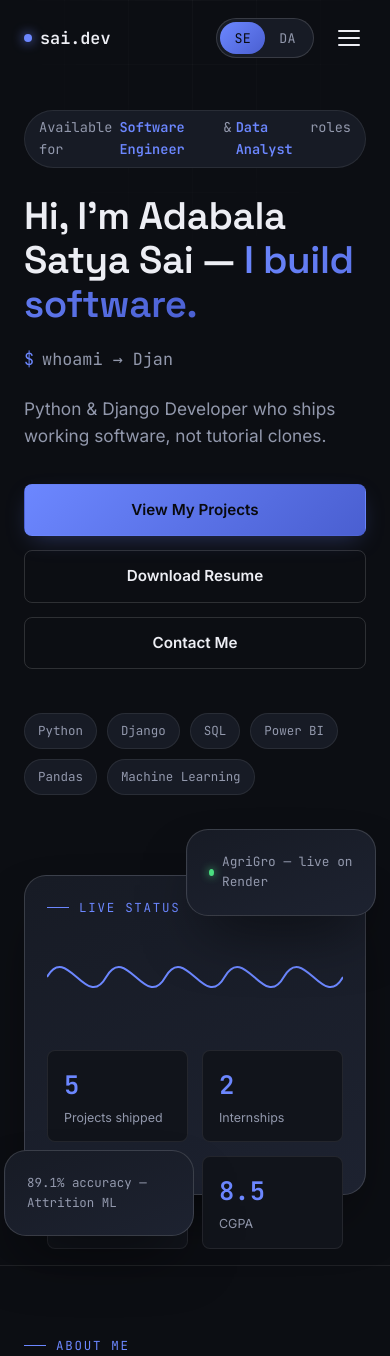
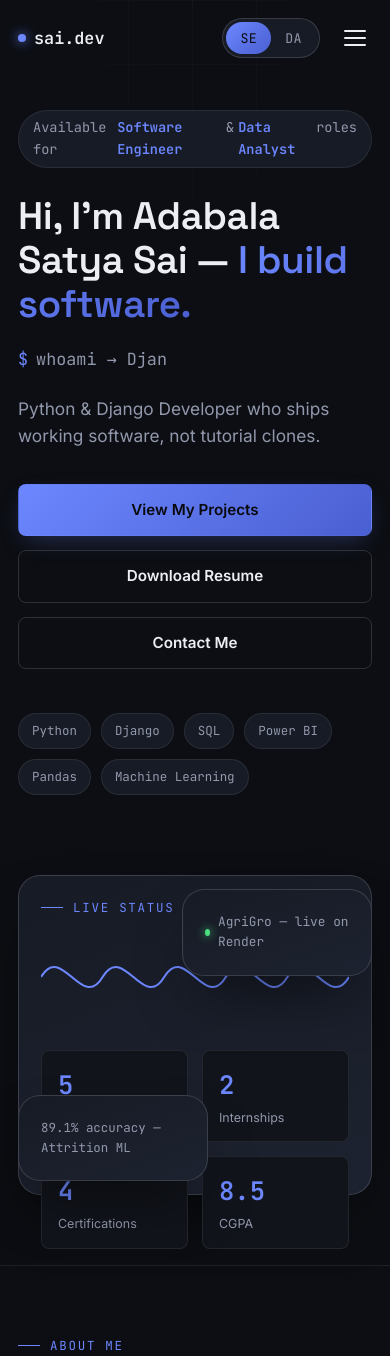
Before and after one commit to Satyasai-Adabala/SatyaSai-Portfolio, a Django app: page / in a window 390 px wide; the page is wider, and only the part inside the window is pictured. Shown: the top 1356 px of that part. Run offline with Django 5.2, Linux system fonts and the light colour scheme; data comes from the database, SQL or seed files in the repository.

Commit message:
Enhance hero visual styles and responsive design

```diff
--- a/static/css/style.css
+++ b/static/css/style.css
@@ -378,25 +378,76 @@ section + section { border-top: 1px solid var(--border); }
 }
 .stat-box .label { font-size: 0.78rem; color: var(--text-muted); margin-top: 2px; }
 
-.hero-visual { padding: 0 20px 50px 40px; }
+
+/* Hero visual: floating stat/oscilloscope panel */
+.hero-visual {
+  position: relative;
+  height: 460px;
+  padding: 0 40px 50px 40px;
+}
+
+.hero-card {
+  position: absolute;
+  background: linear-gradient(160deg, var(--panel), var(--panel-2));
+  border: 1px solid var(--border-strong);
+  border-radius: var(--radius-lg);
+  padding: 22px;
+  box-shadow: 0 30px 60px -20px rgba(0,0,0,0.6);
+  animation: float 7s ease-in-out infinite;
+}
+
+@keyframes float {
+  0%, 100% {
+    transform: translateY(0);
+  }
+
+  50% {
+    transform: translateY(-14px);
+  }
+}
+
+.hero-card--main {
+  inset: 0;
+  display: flex;
+  flex-direction: column;
+  justify-content: space-between;
+  animation: none;
+}
+
 .hero-card--float-1 {
-  top: -40px; right: -10px;
+  top: 20px;
+  right: 0;
   width: 190px;
   animation-delay: -2s;
   font-family: var(--font-mono);
   font-size: 0.8rem;
   z-index: 2;
 }
+
 .hero-card--float-2 {
-  bottom: -55px; left: -20px;
+  bottom: 0;
+  left: 0;
   width: 190px;
   animation-delay: -4s;
   font-family: var(--font-mono);
   font-size: 0.78rem;
   z-index: 2;
 }
-.float-tag { display: flex; align-items: center; gap: 8px; color: var(--text-muted); }
-.float-tag .dot-live { width: 7px; height: 7px; border-radius: 50%; background: #4ade80; box-shadow: 0 0 8px #4ade80; }
+
+.float-tag {
+  display: flex;
+  align-items: center;
+  gap: 8px;
+  color: var(--text-muted);
+}
+
+.float-tag .dot-live {
+  width: 7px;
+  height: 7px;
+  border-radius: 50%;
+  background: #4ade80;
+  box-shadow: 0 0 8px #4ade80;
+}
 
 /* ---------------------------- ABOUT ------------------------------------ */
 .about-grid { display: grid; grid-template-columns: 1fr 1fr; gap: 60px; align-items: start; }
@@ -646,18 +697,118 @@ footer .dot { color: var(--accent); }
 .detail-block ul li::before { content: "▸ "; color: var(--accent); }
 
 /* ---------------------------- RESPONSIVE --------------------------------- */
+
 @media (max-width: 960px) {
-  .hero-grid, .about-grid, .two-col, .contact-grid { grid-template-columns: 1fr; }
-  .hero-visual { height: 320px; margin-top: 20px; }
-  .nav-links { display: none; }
-  .hamburger { display: flex; }
-  section { padding: 70px 0; }
+  .hero-grid,
+  .about-grid,
+  .two-col,
+  .contact-grid {
+    grid-template-columns: minmax(0, 1fr);
+    width: 100%;
+    min-width: 0;
+  }
+
+  .container {
+    width: 100%;
+    max-width: 100%;
+    min-width: 0;
+  }
+
+  .hero-visual {
+    width: 100%;
+    max-width: 100%;
+    min-width: 0;
+    height: 320px;
+    margin-top: 20px;
+    padding: 0 20px 50px 20px;
+  }
+
+  .hero-card {
+    max-width: 100%;
+    min-width: 0;
+  }
+
+  .hero-card--float-1 {
+    right: 0;
+  }
+
+  .hero-card--float-2 {
+    left: 0;
+  }
+
+  .nav-links {
+    display: none;
+  }
+
+  .hamburger {
+    display: flex;
+  }
+
+  section {
+    padding: 70px 0;
+  }
+
+  .contact-grid {
+    gap: 40px;
+  }
+
+  .form-panel {
+    width: 100%;
+    max-width: 100%;
+    min-width: 0;
+  }
+
+  .form-row {
+    min-width: 0;
+  }
+
+  .form-group {
+    min-width: 0;
+  }
+
+  .form-group input,
+  .form-group textarea {
+    width: 100%;
+    max-width: 100%;
+    min-width: 0;
+  }
 }
+
 @media (max-width: 560px) {
-  .form-row { grid-template-columns: 1fr; }
-  .stat-cards { grid-template-columns: 1fr 1fr; }
-  .cta-panel { padding: 36px 22px; }
-  .hero-actions .btn { width: 100%; justify-content: center; }
+  .container {
+    padding-left: 18px;
+    padding-right: 18px;
+  }
+
+  .form-row {
+    grid-template-columns: minmax(0, 1fr);
+  }
+
+  .stat-cards {
+    grid-template-columns: 1fr 1fr;
+  }
+
+  .cta-panel {
+    padding: 36px 22px;
+  }
+
+  .hero-actions .btn {
+    width: 100%;
+    justify-content: center;
+  }
+
+  .form-panel {
+    padding: 24px 18px;
+  }
+
+  .contact-info-item {
+    min-width: 0;
+  }
+
+  .contact-info-item .value {
+    min-width: 0;
+    overflow-wrap: anywhere;
+  }
 }
 
 /* mobile nav drawer */
```
